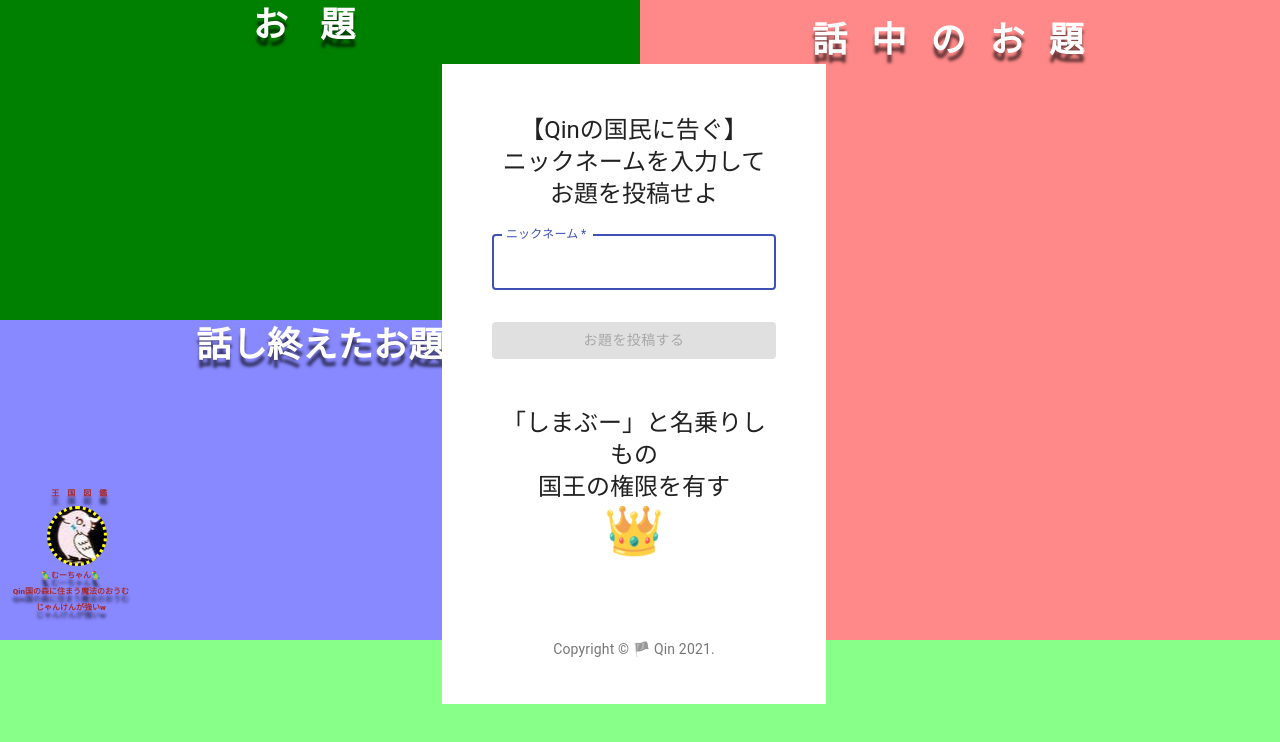
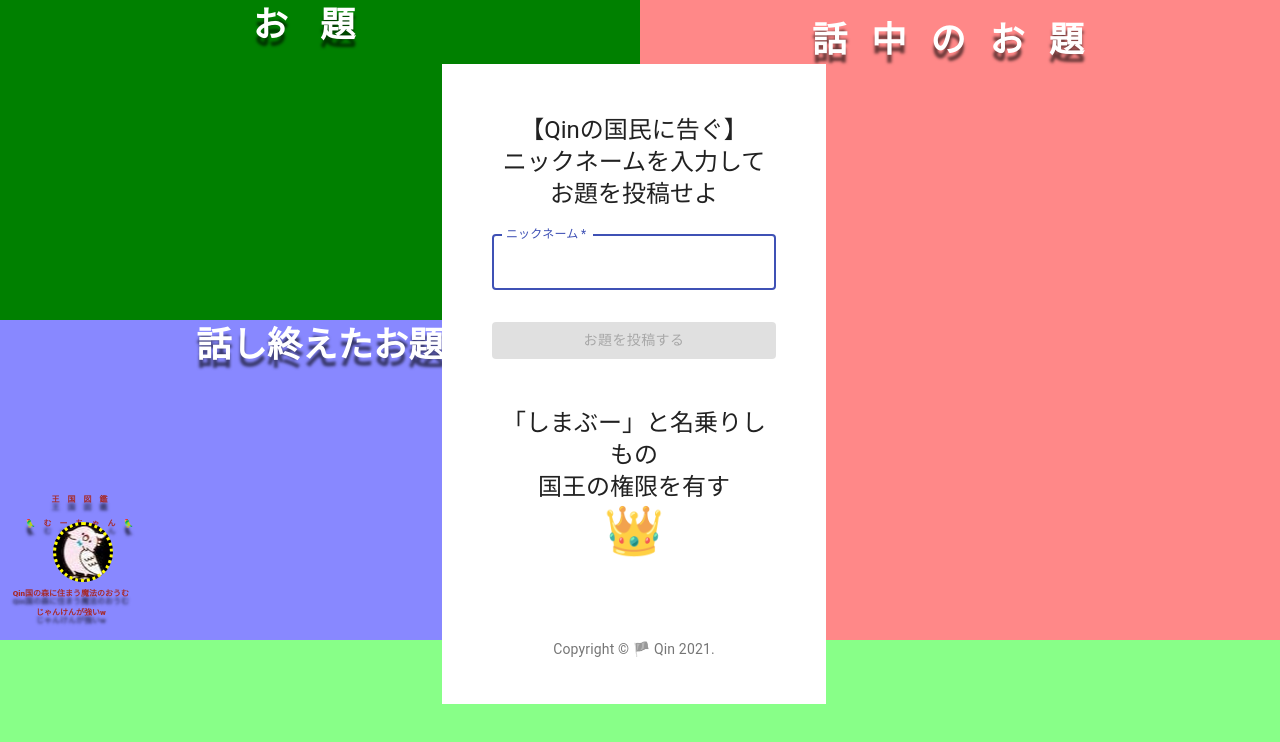
Before and after one commit to yoko-at-home/qin_bulletin-board, a React (Create React App) app: page / in a window 1280 px wide. Shown: the top 742 px of the page. Built offline with nearby package versions, Linux system fonts and the light colour scheme; no server answers.

Commit message:
💄 注意文の文言修正

```diff
--- a/src/components/BackgroundForUsers/Mibunrui.js
+++ b/src/components/BackgroundForUsers/Mibunrui.js
@@ -72,9 +72,7 @@ export const Mibunrui = () => {
   }, []);
   return (
     <div className="mibunrui">
-      <div className="mibunrui_subtitle">
-        国王が分類したメモに触れてはなりません
-      </div>
+      <div className="mibunrui_subtitle">分類されたメモに触れるべからず</div>
       <div className="mibunrui_title">未分類</div>
       <div className="mibunrui_subtitle">
         国民はメモをこれより上に置くことはできません
--- a/src/components/Muchan/index.js
+++ b/src/components/Muchan/index.js
@@ -4,11 +4,13 @@ import "./styles.css";
 const Muchan = () => {
   return (
     <>
-      <div className="kota-description1">王国図鑑</div>
+      <div className="kota-description1">
+        王国図鑑
+        <br />
+        🦜むーちゃん🦜
+      </div>
       <div className="kota"></div>
       <div className="kota-description2">
-        🦜むーちゃん🦜
-        <br />
         Qin国の森に住まう魔法のおうむ
         <br />
         じゃんけんが強いw
--- a/src/components/Muchan/styles.css
+++ b/src/components/Muchan/styles.css
@@ -3,8 +3,8 @@
   position: fixed;
   height: 60px;
   width: 60px;
- top: calc(67% - 60px / 2);
-  left: calc(6% - 60px / 2);
+ top: calc(69% - 60px / 2);
+  left: calc(6.5% - 60px / 2);
   border-radius: 50%;
   background: url(../../img/muchan_kasige1.jpg) center;
   border: 3px dotted rgb(255, 251, 0);
@@ -13,20 +13,21 @@
 font-size: 0.5rem;
 position: fixed;
 top: 61%;
-left: calc(4%);
+left: calc(2%);
 border-radius: 50%;
 letter-spacing: 1em;
-color:brown
+color:brown;
+line-height: 1.5rem;
 }
 .kota-description2 {
 font-size: 0.5rem;
 position: fixed;
-top: 71%;
+top: 73%;
 left: calc(1%);
 border-radius: 50%;
 letter-spacing: normal;
 color:brown;
-line-height: 1rem;
+line-height: 1.2rem;
 }
 
 
```
